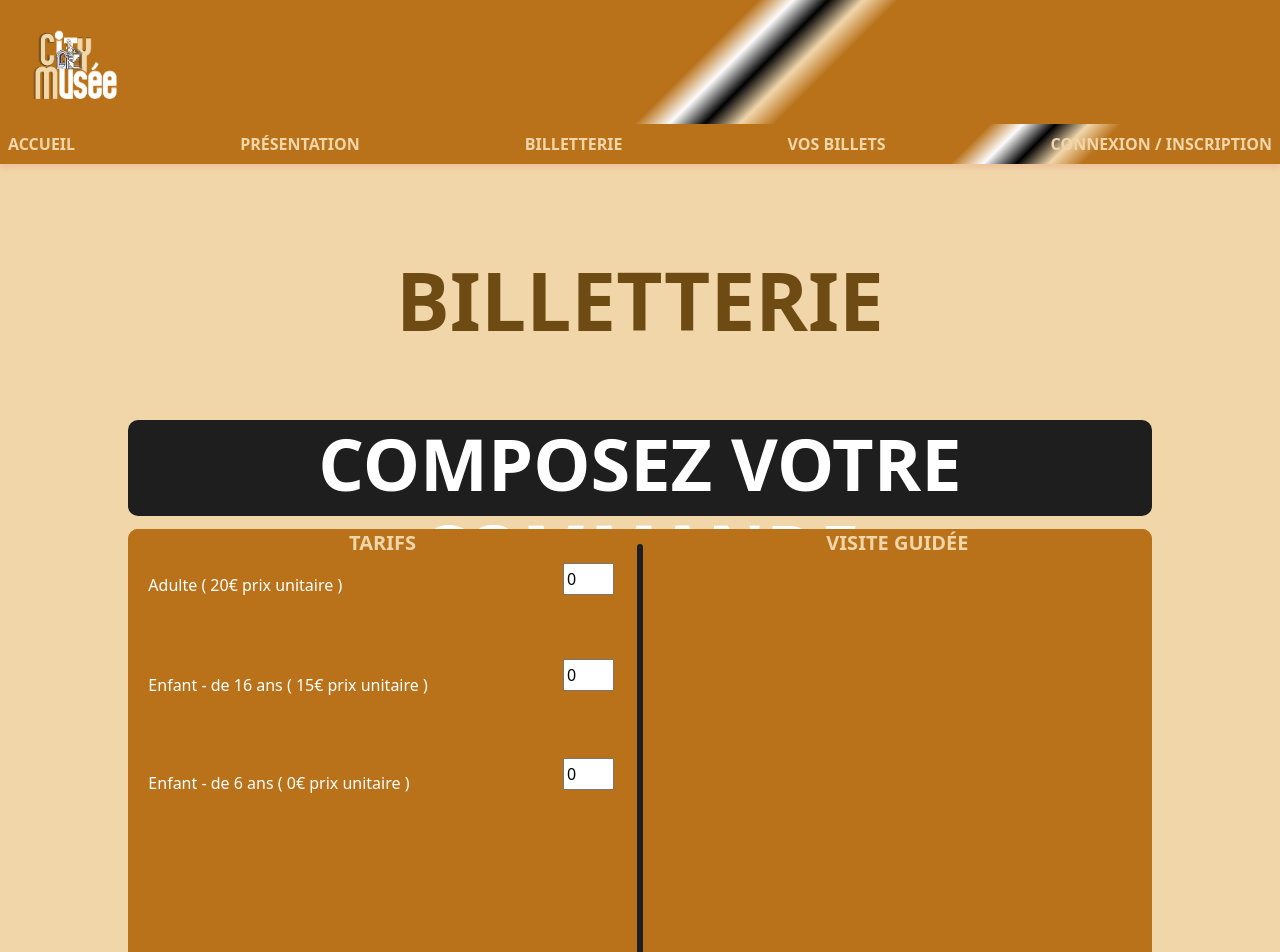
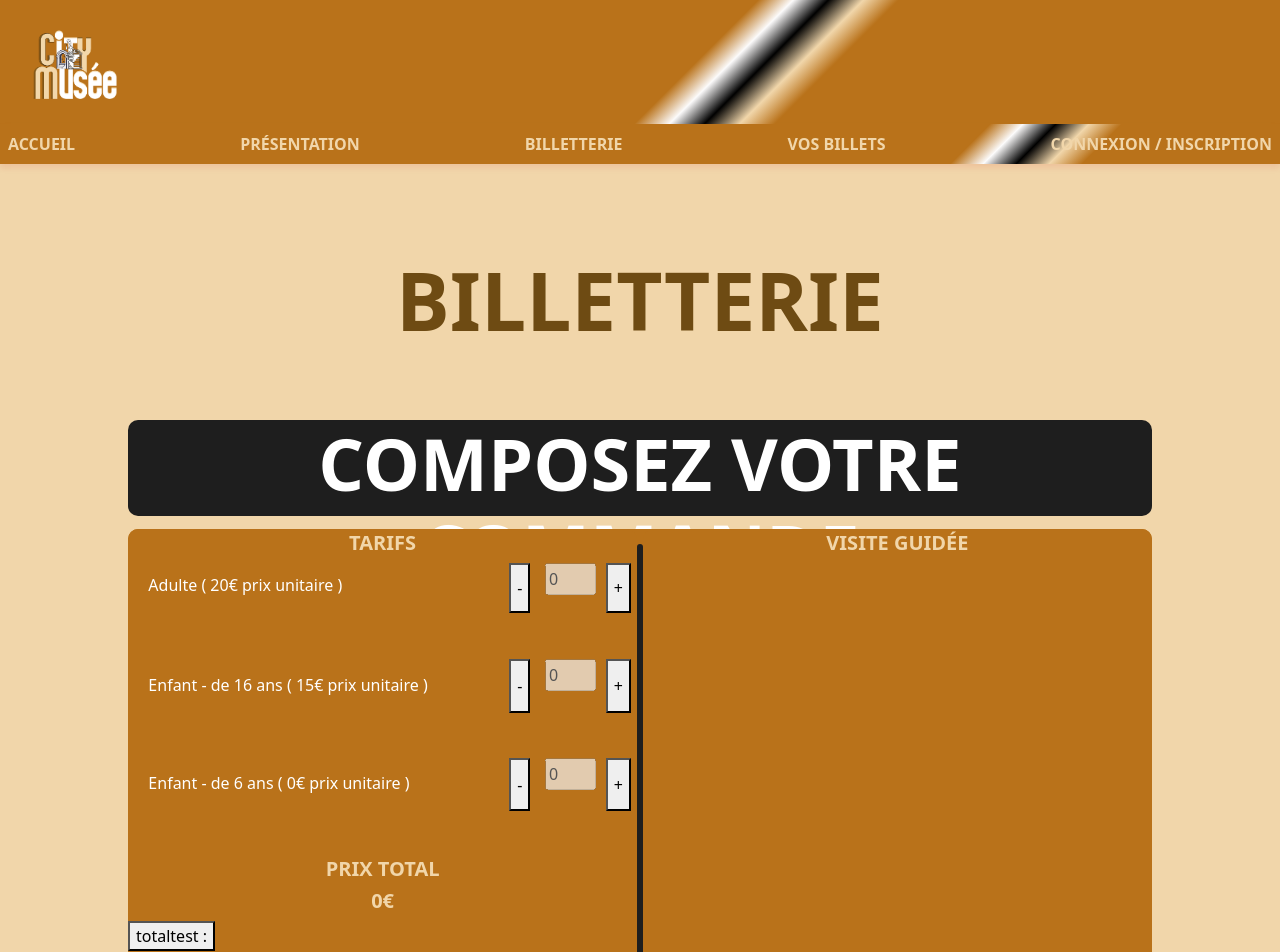
Before and after one commit to challenge-studi/web-museum, an Angular app: page /billetterie in a window 1280 px wide. Shown: the top 952 px of the page. Built offline with nearby package versions, Linux system fonts and the light colour scheme.

Commit message:
👔 Implement logic tickets

```diff
--- a/src/app/components/pages/billetterie/billetterie.component.html
+++ b/src/app/components/pages/billetterie/billetterie.component.html
@@ -12,11 +12,20 @@
       <div class="div-tarifs">
         <h5 class="h5 text-center text-uppercase fw-bold">tarifs</h5>
         @for (price of listPrice; track price.id) {
-          <app-checkin-ticket [ticketType]="price" />
+          <app-checkin-ticket
+            (onValueChanged)="updateListPrice($event.id, $event.count)"
+            [ticketType]="price"
+          />
         } @empty {
-          <div>Nous n'avons pas de billet a vous proposé</div>
+          <div>Nous n'avons pas de billet a vous proposer</div>
         }
+        <div class="h5 text-center text-uppercase fw-bold">Prix total</div>
+        <div class="h5 text-center text-uppercase fw-bold">
+          {{ totalPrice }}€
+        </div>
+        <button (click)="test()">totaltest :</button>
       </div>
+
       <div class="liseret"></div>
       <div class="div-visite">
         <h5 class="h5 text-center text-uppercase fw-bold">visite guidée</h5>
--- a/src/app/components/pages/billetterie/billetterie.component.ts
+++ b/src/app/components/pages/billetterie/billetterie.component.ts
@@ -2,6 +2,8 @@ import { Component } from '@angular/core';
 import { ButtonComponent } from '../../ux/button/button.component';
 import { CheckinTicketComponent } from '../../ux/checkin-ticket/checkin-ticket.component';
 import Price from '../../../models/PriceInterface';
+
+type PriceWithCount = Price & { count: number };
 
 @Component({
   selector: 'app-billetterie',
@@ -10,7 +12,8 @@ import Price from '../../../models/PriceInterface';
   styleUrl: './billetterie.component.css',
 })
 export class BilletterieComponent {
-  public listPrice: Price[] = [];
+  public listPrice: PriceWithCount[] = [];
+  public totalPrice: number = 0;
 
   constructor() {
     // just pour le test
@@ -19,17 +22,42 @@ export class BilletterieComponent {
         id: 0,
         tickets_type: 'Adulte',
         price: 20,
+        count: 0,
       },
       {
         id: 1,
         tickets_type: 'Enfant - de 16 ans',
         price: 15,
+        count: 0,
       },
       {
         id: 2,
         tickets_type: 'Enfant - de 6 ans',
         price: 0,
+        count: 0,
       },
     );
   }
+
+  updateListPrice(id: number, newCount: number) {
+    this.listPrice = this.listPrice.map((item) => {
+      if (item.id === id) {
+        const newItem = { ...item, count: newCount };
+        return newItem; // nouvelle valeurs
+      } else {
+        return item; // pas de modification
+      }
+    });
+    console.log(this.listPrice);
+  }
+  calculTotalPrice() {
+    return this.listPrice.reduce(
+      (sum, itemCurrent) => sum + itemCurrent.price * itemCurrent.count,
+      0,
+    );
+  }
+
+  test() {
+    console.log(this.calculTotalPrice());
+  }
 }
--- a/src/app/components/pages/connexion/connexion.component.ts
+++ b/src/app/components/pages/connexion/connexion.component.ts
@@ -20,7 +20,7 @@ export class ConnexionComponent {
 
   constructor(
     private readonly fb: FormBuilder,
-    private auth: AuthService,
+    private readonly auth: AuthService,
   ) {
     this.connexionForm = this.fb.group({
       email: ['', [Validators.required, Validators.email]],
--- a/src/app/components/ux/checkin-ticket/checkin-ticket.component.html
+++ b/src/app/components/ux/checkin-ticket/checkin-ticket.component.html
@@ -8,7 +8,9 @@
         </p>
       </div>
       <div class="d-flex">
-        <input class="select-ticket" type="number" [value]="count" />
+        <button (click)="decrement()" class="minus">-</button>
+        <input class="select-ticket" type="string" disabled [value]="count" />
+        <button (click)="increment()" class="plus">+</button>
       </div>
     </div>
   </div>
--- a/src/app/components/ux/checkin-ticket/checkin-ticket.component.ts
+++ b/src/app/components/ux/checkin-ticket/checkin-ticket.component.ts
@@ -22,6 +22,9 @@ export class CheckinTicketComponent {
     this.onValueChanged.emit({ id: this.ticketType().id, count: this.count });
   }
   decrement() {
-    if (this.count > 0) this.count -= 1;
+    if (this.count > 0) {
+      this.count -= 1;
+      this.onValueChanged.emit({ id: this.ticketType().id, count: this.count });
+    }
   }
 }
```
